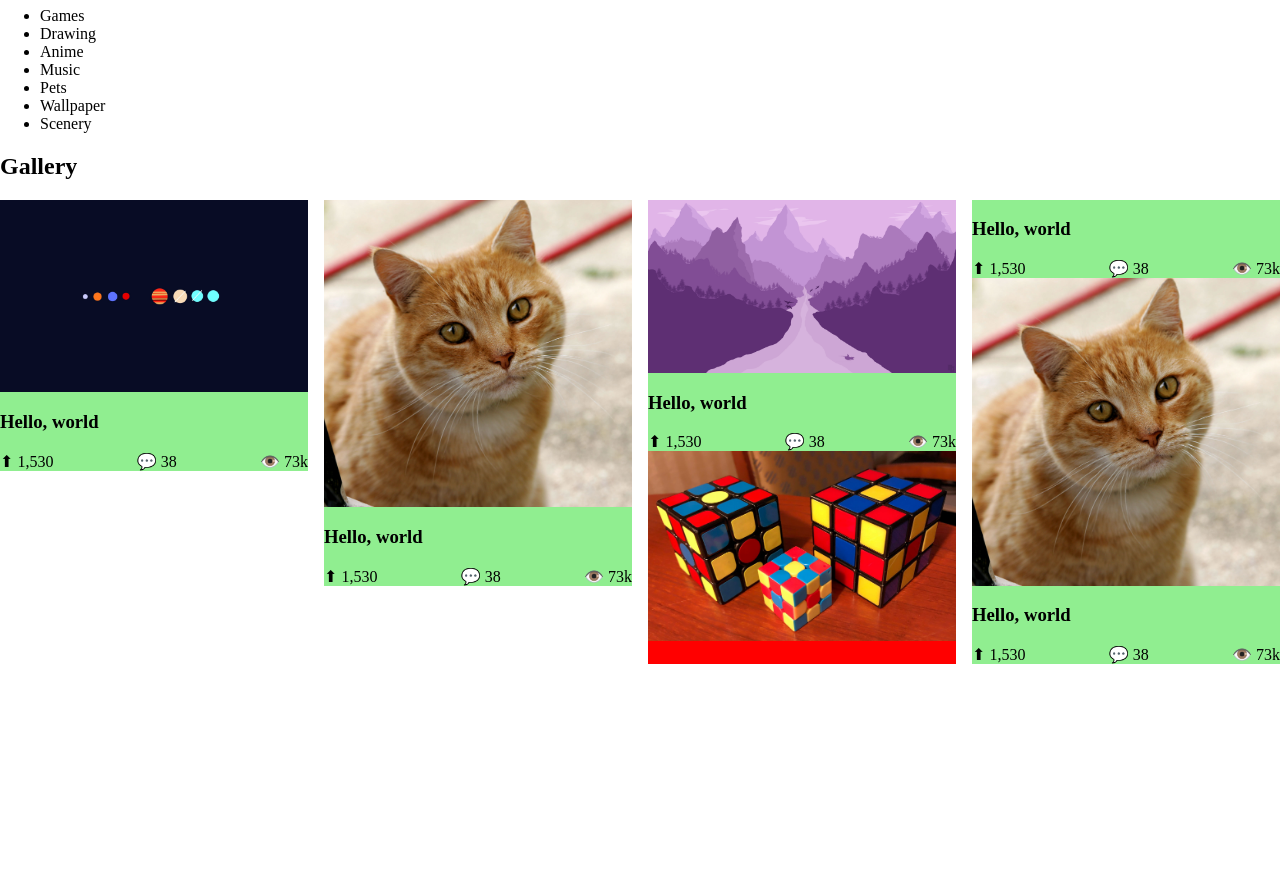
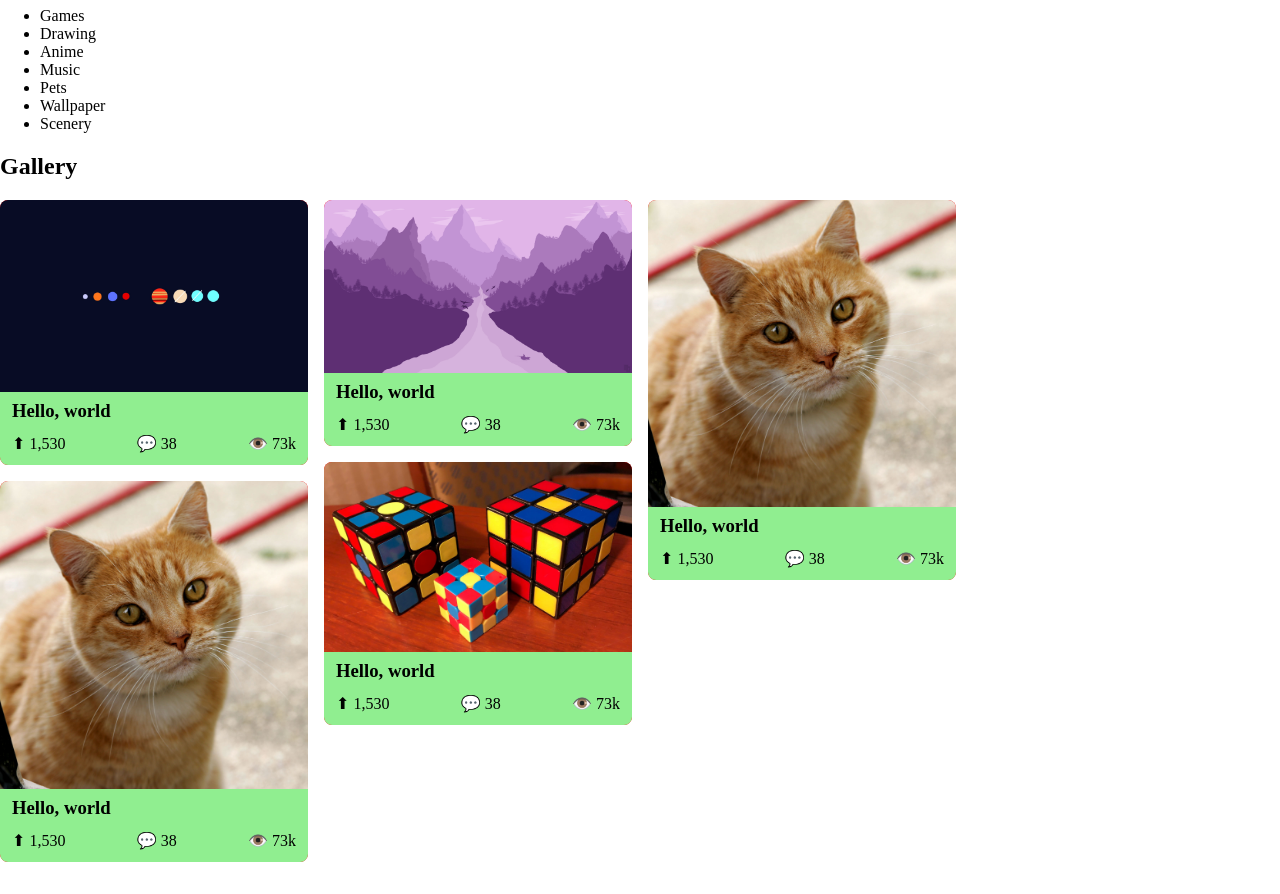
Before and after one commit to purewave0/imgflow, a Flask app: page / in a window 1280 px wide. Shown: the part 148-1042 px from the top of the page. Before the commit the page ends 812 px from the top, so only its background shows below. Run offline with Flask 3, Linux system fonts and the light colour scheme.

Commit message:
feat: add basic post css

```diff
--- a/app/static/css/index.css
+++ b/app/static/css/index.css
@@ -5,14 +5,27 @@
 }
 
 .post {
+    overflow: hidden;
     list-style-type: none;
     background-color: red;
-    display: flex;
+    display: inline-flex;
     flex-direction: column;
+    margin-bottom: 16px;
+    border-radius: 8px;
+}
+
+.post img {
+    width: 100%;
 }
 
 .post-info {
+    padding: 8px 12px 12px 12px;
     background-color: lightgreen;
+}
+
+
+.post h3 {
+    margin: 0 0 12px 0;
 }
 
 .post-stats {
```
